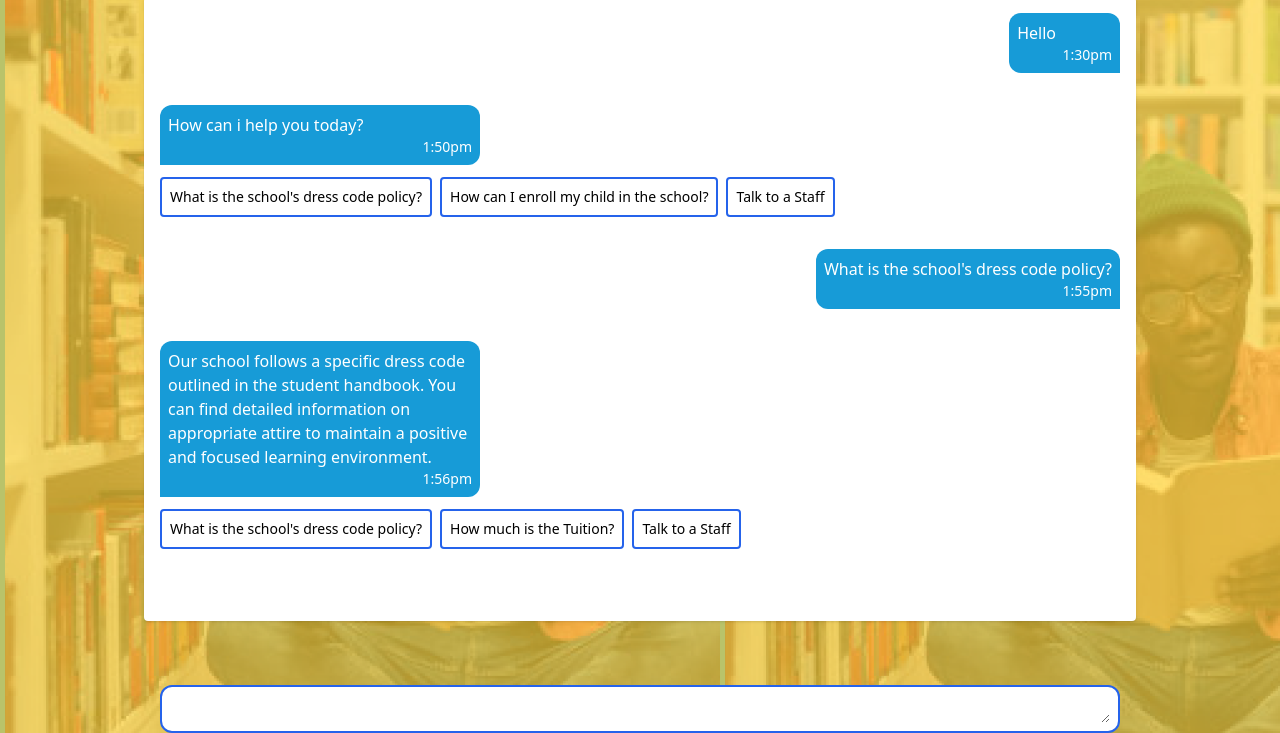
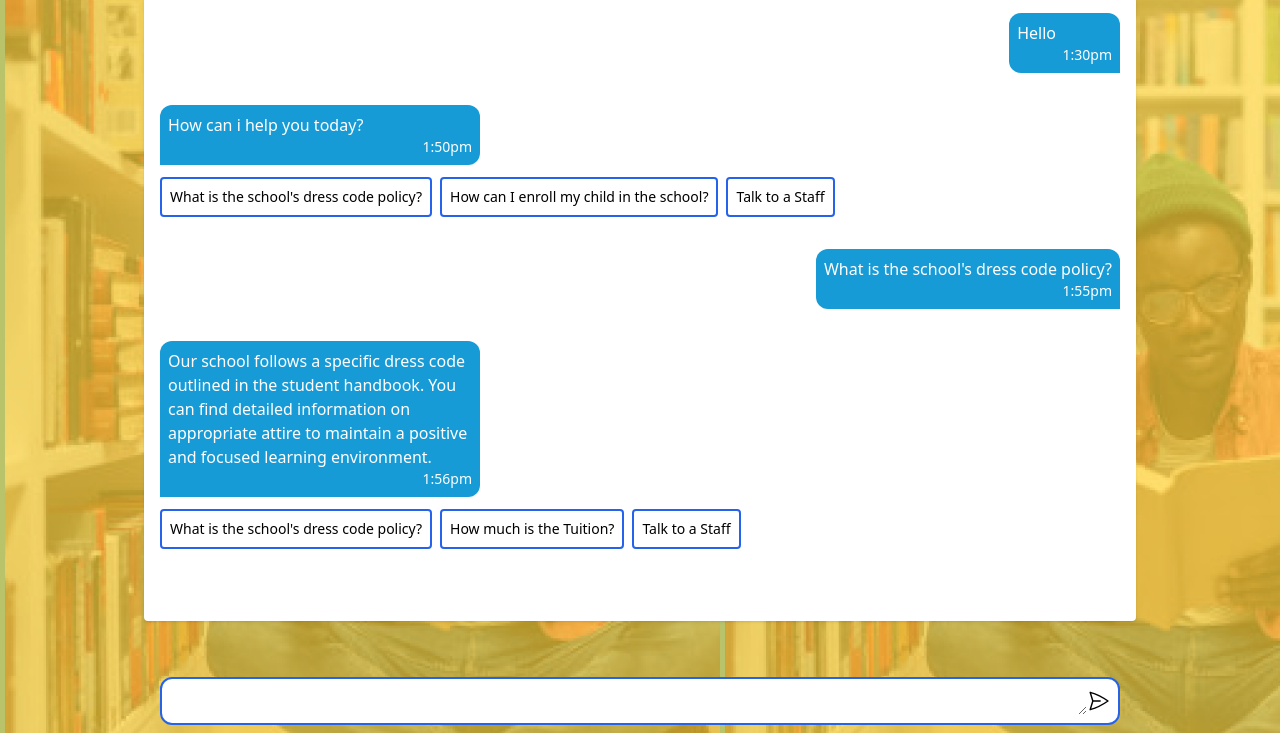
Before and after one commit to Vixs101/Chatbot, a website: page src/index.html in a window 1280 px wide. Shown: the part 67-800 px from the top of the page. Drawn offline with Linux system fonts and the light colour scheme.

Commit message:
finished the static pages

```diff
--- a/src/index.html
+++ b/src/index.html
@@ -95,8 +95,23 @@
             </div>
         </div>
 
-        <div id="container" class="border-2 bg-white border-blue-600 rounded-xl h-12 p-2 w-11/12 sm:w-13/12 md:w-3/4 fixed bottom-0 ">
+        <div
+            id="container"
+            class="flex items-center border-2 bg-white border-blue-600 rounded-xl h-12 p-2 w-11/12 sm:w-13/12 md:w-3/4 fixed bottom-0 mb-2">
             <textarea id="myTextarea" type="text" class="w-full h-full outline-none"></textarea>
+            <svg
+                xmlns="http://www.w3.org/2000/svg"
+                fill="none"
+                viewBox="0 0 24 24"
+                stroke-width="1.5"
+                stroke="currentColor"
+                class="w-6 h-6">
+                <path
+                    stroke-linecap="round"
+                    stroke-linejoin="round"
+                    d="M6 12 3.269 3.125A59.769 59.769 0 0 1 21.485 12 59.768 59.768 0 0 1 3.27 20.875L5.999 12Zm0 0h7.5" />
+              </svg>
+
         </div>
     </section>
 
```
Also changed, not shown: dist/output.css.
